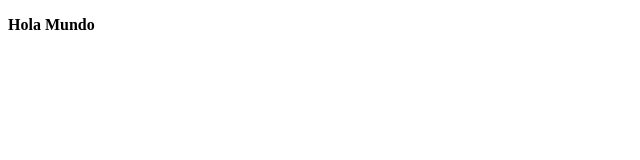
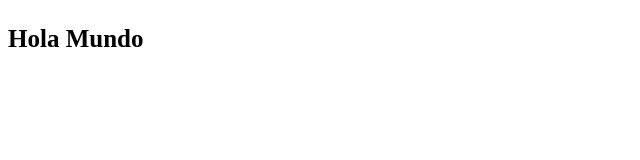
Before and after one commit to LeoGBK/03-ax_Hola-Mundo, a plain HTML site: page index.html in a window 1280 px wide. Shown: the whole page, without its empty margins (0-640 px from the left). Drawn offline with Linux system fonts and the light colour scheme.

Commit message:
Inline style included

```diff
--- a/index.html
+++ b/index.html
@@ -13,7 +13,7 @@
 </head>
 
 <body>
-    <p>Hola Mundo</p>
+    <p style="font-size: 25px;">Hola Mundo</p>
 </body>
 
 </html>
```
